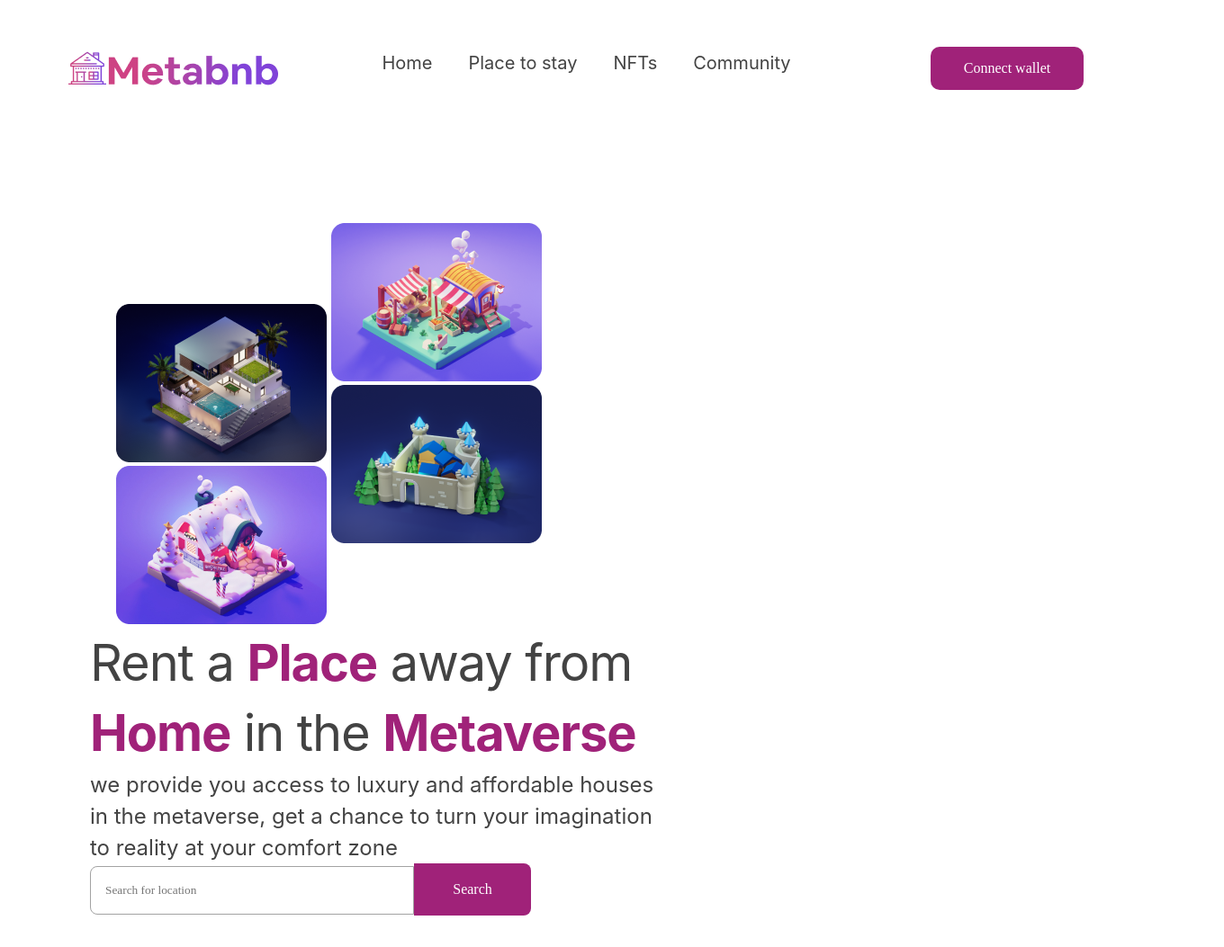
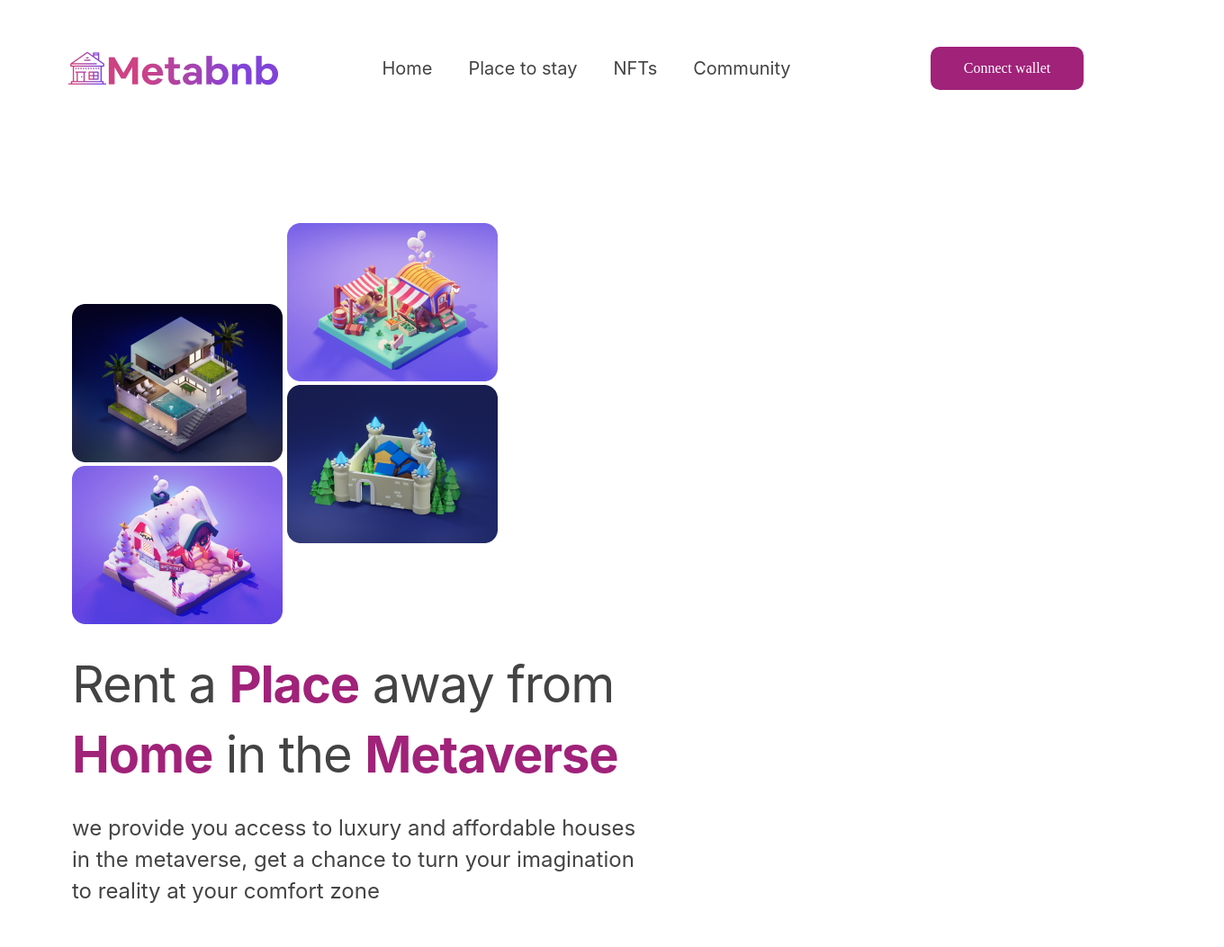
Before and after one commit to Folarinde/metabnbTask, a React (Create React App) app: page / in a window 1280 px wide. Shown: the top 1053 px of the page at 90% size, 1360 px wide, since content can reach past the window. Built offline with nearby package versions, Linux system fonts and the light colour scheme; a web font is replaced by a local one.

Commit message:
feat: Sticky navbar & some general adjustments

```diff
--- a/src/App.js
+++ b/src/App.js
@@ -1,14 +1,18 @@
-// import logo from './logo.svg';
 import Airbnb from './Airbnb';
 import './App.css';
-// import PlaceToStay from './PlaceToStay';
+import PlaceToStay from './PlaceToStay';
+import { BrowserRouter, Route, Routes } from 'react-router-dom';
 
 function App() {
   return (
-    <div className="App">
-      <Airbnb />
-      {/* <PlaceToStay /> */}
-    </div>
+    <BrowserRouter>
+      <div>
+        <Routes>
+          <Route path="/" element={<Airbnb />} />
+          <Route path="/PlaceToStay" element={<PlaceToStay />} />
+        </Routes>
+      </div>
+    </BrowserRouter>
   );
 }
 
--- a/src/CardDisplay.js
+++ b/src/CardDisplay.js
@@ -4,7 +4,7 @@ import { frames } from './Frames';
 
 export default function CardDisplay() {
   return (
-    <div>
+    <div className="eightCards">
       <h2>Inspiration for your next adventure</h2>
       <div className="cardDisplay">
         <Cards id={frames[4]} />
--- a/src/Navbar.js
+++ b/src/Navbar.js
@@ -13,17 +13,11 @@ export default function Navbar() {
     setModal(!modal);
   };
 
-  if (modal) {
-    document.body.classList.add('active-modal');
-  } else {
-    document.body.classList.remove('active-modal');
-  }
-
   return (
     <div className="navbar">
       <img src={Logo} alt="logo" />
       <nav>
-        <a href="./Airbnb">Home</a>
+        <a href="./">Home</a>
         <a href="./PlaceToStay">Place to stay</a>
         <a href="#NFTs">NFTs</a>
         <a href="#Community">Community</a>
--- a/src/index.css
+++ b/src/index.css
@@ -23,9 +23,13 @@ code {
   padding: 40px 76px;
   justify-content: space-between;
   align-items: center;
+  background: #FFFFFF;
+  position: sticky;
+  top: 0;
+  z-index: 5;
 }
 nav > a{
-  padding: 0 40px 12px 0;
+  padding: 0 40px 0 0;
   text-decoration: none;
   color: #434343;
   font-size: 20px;
@@ -47,6 +51,7 @@ nav{
   font-size: 16px;
   line-height: 20px;
   margin: 12px 0;
+  cursor: pointer;
 }
 .midbar{
   background: linear-gradient(90deg, #A02279 11.45%, #A02279 11.45%);
@@ -81,13 +86,16 @@ div > span{
   grid-template-columns: repeat(auto-fill, minmax(300px, 1fr));
   margin: 48px 64px;
 }
+.eightCards > h2{
+  text-align: center;
+}
 #rating{
   display: flex;
   justify-self: left;
   margin: 8px 0 0 16px;
 }
 .cards > img{
-  padding: 16px 0 0 0;
+  padding: 16px 0 0 16px;
 }
 .cardtext{
   display: flex;
@@ -98,13 +106,17 @@ div > span{
 .topcontent{
   display: flex;
   flex-wrap: wrap-reverse;
-  margin: 72px 100px 68px;
+  margin: 72px 80px 68px;
 }
 #textandsearch{
   text-align: left;
   max-width: 636px;
+  margin-right: 72px;
 }
-#textandsearch > h1 p{
+#textandsearch > h1{
+  margin: 24px 0;
+}
+#textandsearch > p{
   margin: 24px 0;
 }
 h1{
@@ -124,22 +136,27 @@ p{
   line-height: 35px;
   color: #434343;
 }
+.search{
+  display: flex;
+  align-items: center;
+}
 .search > input{
   font-family: 'Red Rose';
   background: rgba(247, 247, 247, 0.1);
   border: 1px solid #A3A3A3;
   border-radius: 8px 0px 0px 8px;
-  width: 360px;
-  min-width: 300px;
+  width: 66%;
+  min-width: 220px;
   height: 54px;
   padding-left: 16px;
+  margin: 24px 0;
 }
 #search{
   background: linear-gradient(90deg, #A02279 11.45%, #A02279 11.46%);
   border-radius: 0px 8px 8px 0px;
-  width: 130px;
+  width: 33%;
   min-width: 60px;
-  height: 58px;
+  height: 56px;
   border: none;
   color: #FFFFFF;
   font-weight: 400;
@@ -153,17 +170,17 @@ p{
   display: grid;
   gap: 0 4px;
   grid-template-columns: 235px 235px;
-  margin: 24px 0 0 28px;
+  margin: 24px 0 0;
 }
 .prefooter{
   display: grid;
-  grid-template-columns: repeat(auto-fill, minmax(450px, 1fr));
+  grid-template-columns: repeat(auto-fill, minmax(500px, 1fr));
   background-color: #A02279;
 }
 .picdiv{
   width: 640px;
   height: 524px;
-  margin: 80px 0;
+  margin: 80px;
   position: relative;
 }
 #fi{
@@ -186,7 +203,7 @@ p{
 }
 .textdiv{
   text-align: left;
-  margin: 80px;
+  margin: 80px 0 0 80px;
 }
 .textdiv>p{
   width: 80%;
@@ -345,6 +362,9 @@ h2{
   line-height: 30px;
   color: #333333;
 }
+.connect > img{
+  cursor: pointer;
+}
 .meta{
   display: flex;
   justify-content: space-between;
--- a/src/index.js
+++ b/src/index.js
@@ -5,11 +5,7 @@ import App from './App';
 import reportWebVitals from './reportWebVitals';
 
 const root = ReactDOM.createRoot(document.getElementById('root'));
-root.render(
-  <React.StrictMode>
-    <App />
-  </React.StrictMode>
-);
+root.render(<App />);
 
 // If you want to start measuring performance in your app, pass a function
 // to log results (for example: reportWebVitals(console.log))
```
